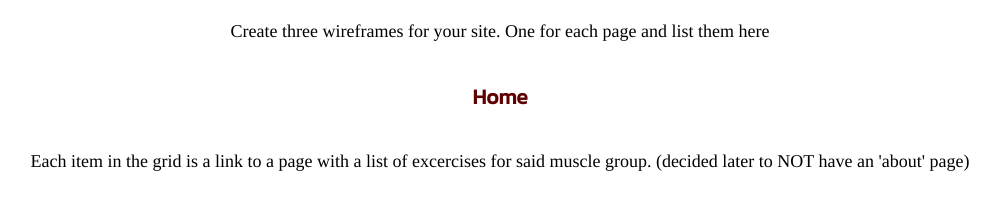
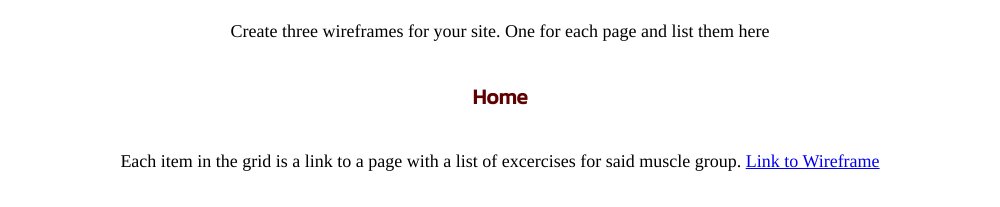
Before and after one commit to brooksjake/brooks_projects, a plain HTML site: page final_project/site_plan.html in a window 1280 px wide. Shown: the part 3574-3781 px from the top of the page, without its empty margins (140-1140 px from the left). Drawn offline with Linux system fonts and the light colour scheme; a web font is replaced by a local one.

Commit message:
changes to final site plan

```diff
--- a/final_project/site_plan.html
+++ b/final_project/site_plan.html
@@ -164,7 +164,7 @@
       <h3>Home</h3>
       <p>
         Each item in the grid is a link to a page with a list of excercises for said muscle group.
-        (decided later to NOT have an 'about' page)
+        <a href="https://wireframe.cc/TIwASs" target="_blank">Link to Wireframe</a>
       </p>
       <img class="wireframe_img" src="images/home_page_wireframe.png" alt="home page wireframe">
 
```
Also changed, not shown: final_project/images/home_page_wireframe.png.
